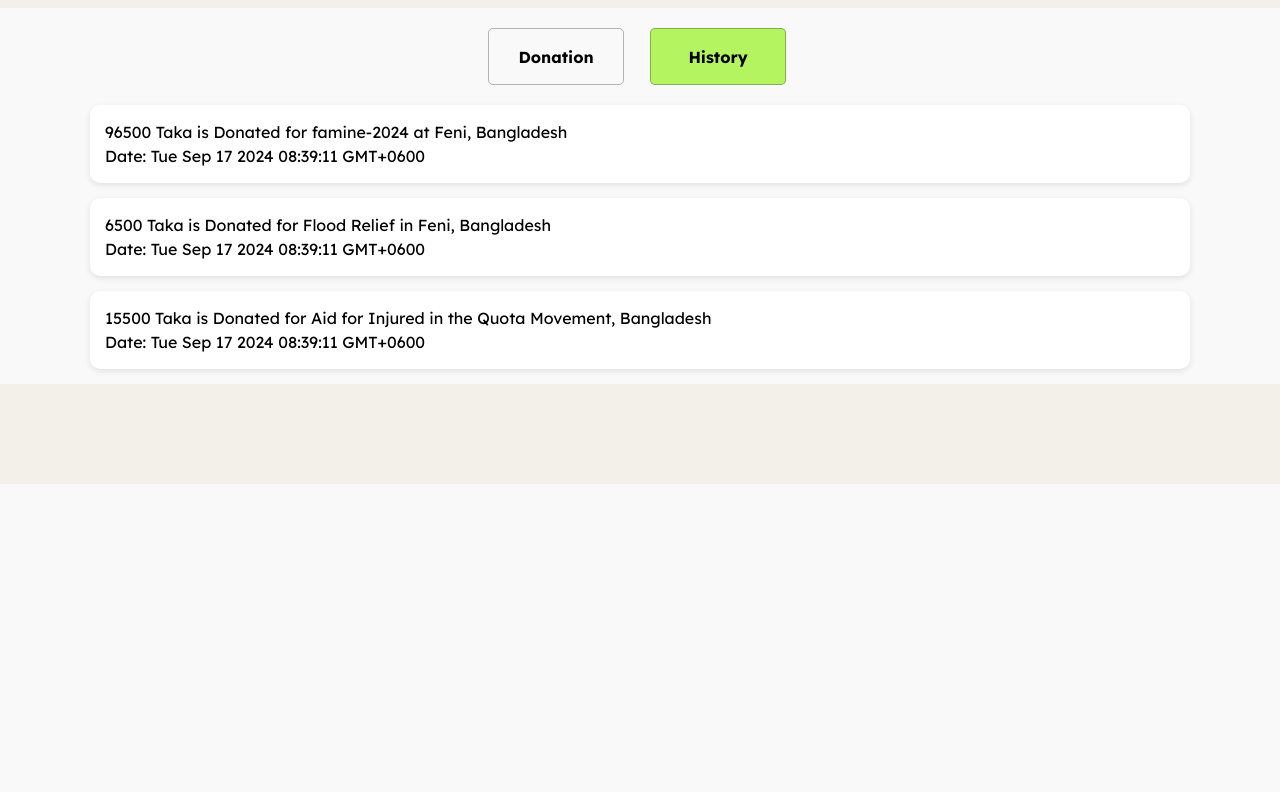
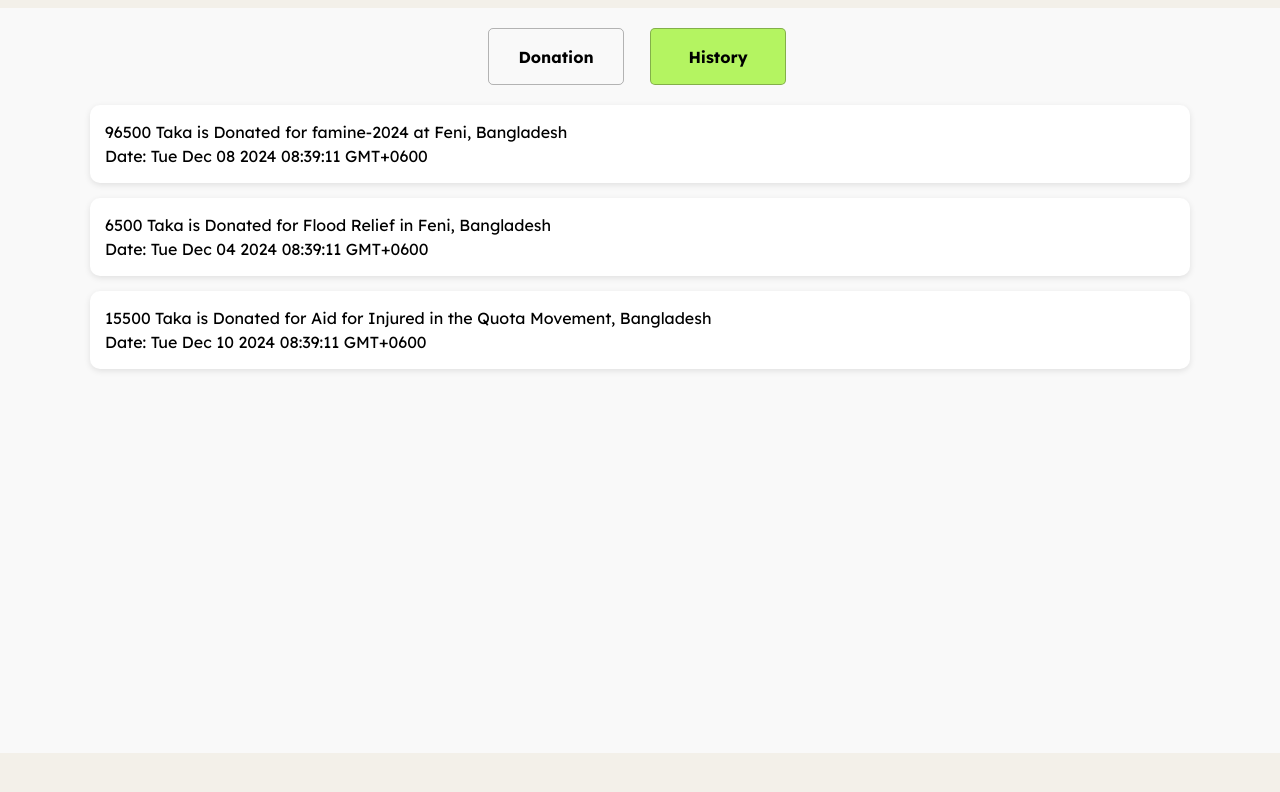
Before and after one commit to Razkkhan/assignment5, a plain HTML site: page index.html in a window 1280 px wide. Both pictures are taken after a click on the button "History". Shown: the part 82-874 px from the top of the page. Before the commit the page ends 800 px from the top, so only its background shows below. Drawn offline with nearby package versions, Linux system fonts and the light colour scheme; a web font is replaced by a local one.

Commit message:
project done

```diff
--- a/index.html
+++ b/index.html
@@ -85,26 +85,25 @@
                         </button>
                     </div>
                 </div>
-
             </section>
         </section>
         <!-- History Section -->
         <section id="history-section" class="hidden">
             <div class="history-entry">
                 <p>96500 Taka is Donated for famine-2024 at Feni, Bangladesh</p>
-                <p>Date: Tue Sep 17 2024 08:39:11 GMT+0600</p>
+                <p>Date: Tue Dec 08 2024 08:39:11 GMT+0600</p>
             </div>
             <div class="history-entry">
                 <p>6500 Taka is Donated for Flood Relief in Feni, Bangladesh</p>
-                <p>Date: Tue Sep 17 2024 08:39:11 GMT+0600</p>
+                <p>Date: Tue Dec 04 2024 08:39:11 GMT+0600</p>
             </div>
             <div class="history-entry">
                 <p>15500 Taka is Donated for Aid for Injured in the Quota Movement, Bangladesh</p>
-                <p>Date: Tue Sep 17 2024 08:39:11 GMT+0600</p>
+                <p>Date: Tue Dec 10 2024 08:39:11 GMT+0600</p>
             </div>
         </section>
     </div>
-    <footer class="footer">
+    <footer class="footer mt-96">
 
     </footer>
     <script src="script.js"></script>
--- a/styles.css
+++ b/styles.css
@@ -87,7 +87,6 @@ body {
   width: 157px;
   height: 57px;
   flex: none;
-  /* order: 0; */
   flex-grow: 0;
   margin: 0px 16px;
   color: rgb(0, 0, 0);
```
